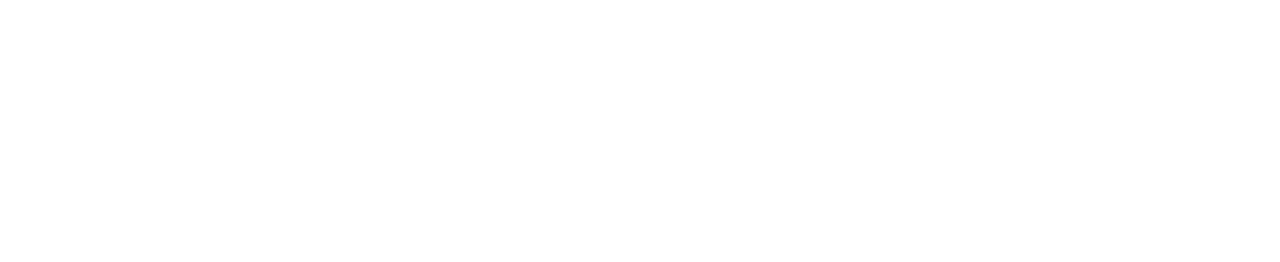
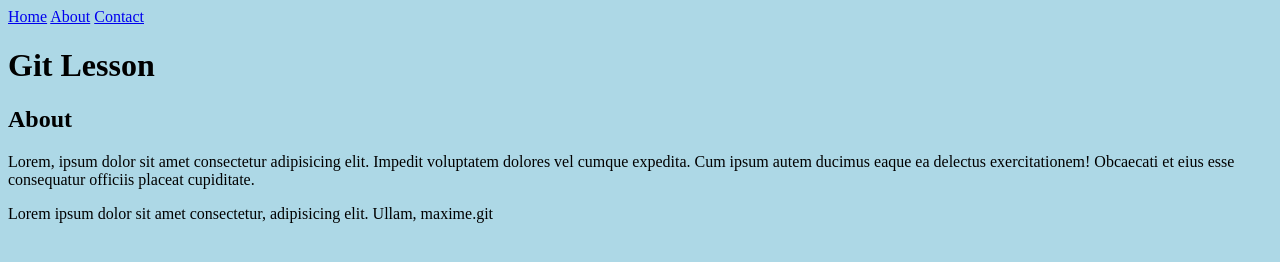
Before and after one commit to Code-Breaker2000/github-practice-10, a plain HTML site: page about.html in a window 1280 px wide. Drawn offline with Linux system fonts and the light colour scheme.

Commit message:
created nav menu and copied to all pages

```diff
--- a/about.html
+++ b/about.html
@@ -0,0 +1,31 @@
+<!DOCTYPE html>
+<html lang="en">
+
+<head>
+	<meta charset="UTF-8">
+	<meta http-equiv="X-UA-Compatible" content="IE=edge">
+	<meta name="viewport" content="width=device-width, initial-scale=1.0">
+	<title>Git Lesson</title>
+
+	<link rel="stylesheet" href="css/style.css">
+</head>
+
+<body>
+
+	<nav>
+		<a href="index.html">Home</a>
+		<a href="about.html">About</a>
+		<a href="contact.html">Contact</a>
+	</nav>
+	<h1>Git Lesson</h1>
+	<h2>About</h2>
+
+
+	<p>Lorem, ipsum dolor sit amet consectetur adipisicing elit. Impedit voluptatem dolores vel cumque expedita. Cum
+		ipsum autem ducimus eaque ea delectus exercitationem! Obcaecati et eius esse consequatur officiis placeat
+		cupiditate.</p>
+
+	<p>Lorem ipsum dolor sit amet consectetur, adipisicing elit. Ullam, maxime.git </p>
+</body>
+
+</html>
```
Also changed, not shown: contact.html (+32 -0 lines), index.html (+8 -5 lines).
